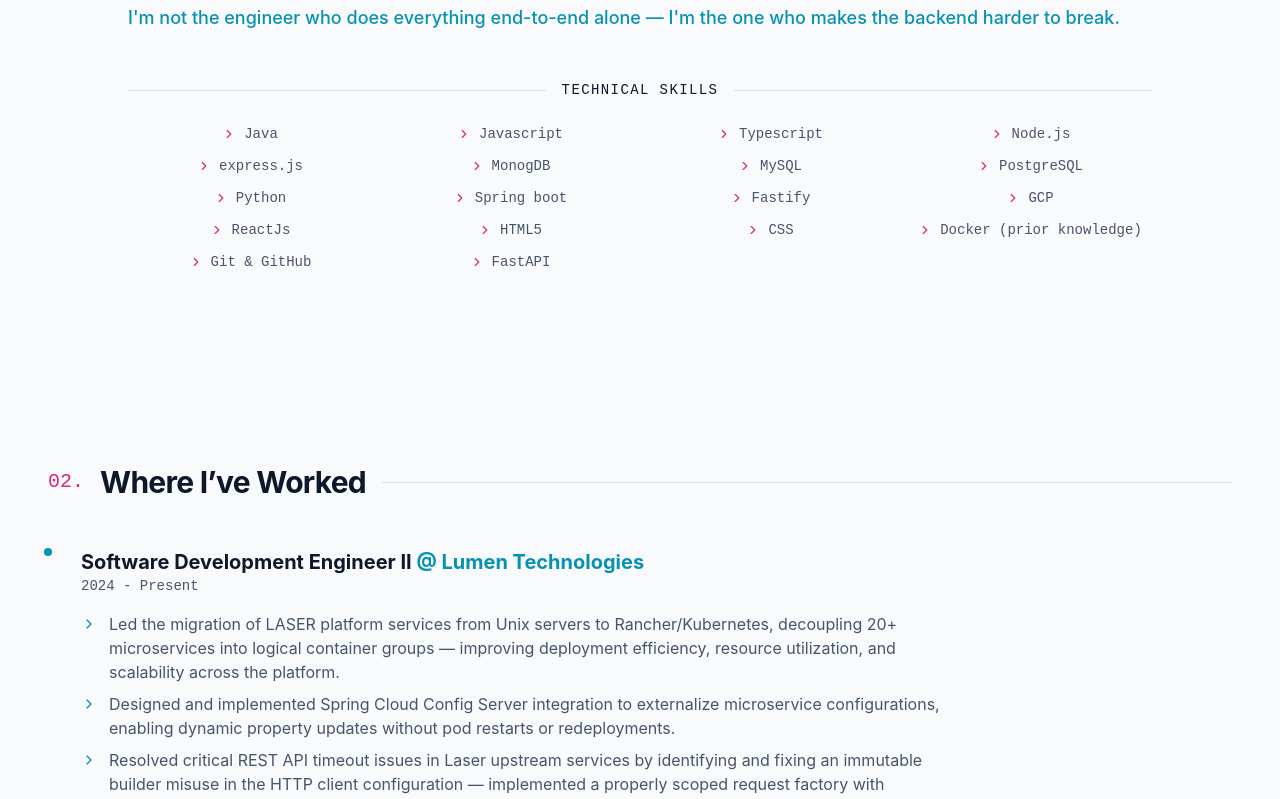
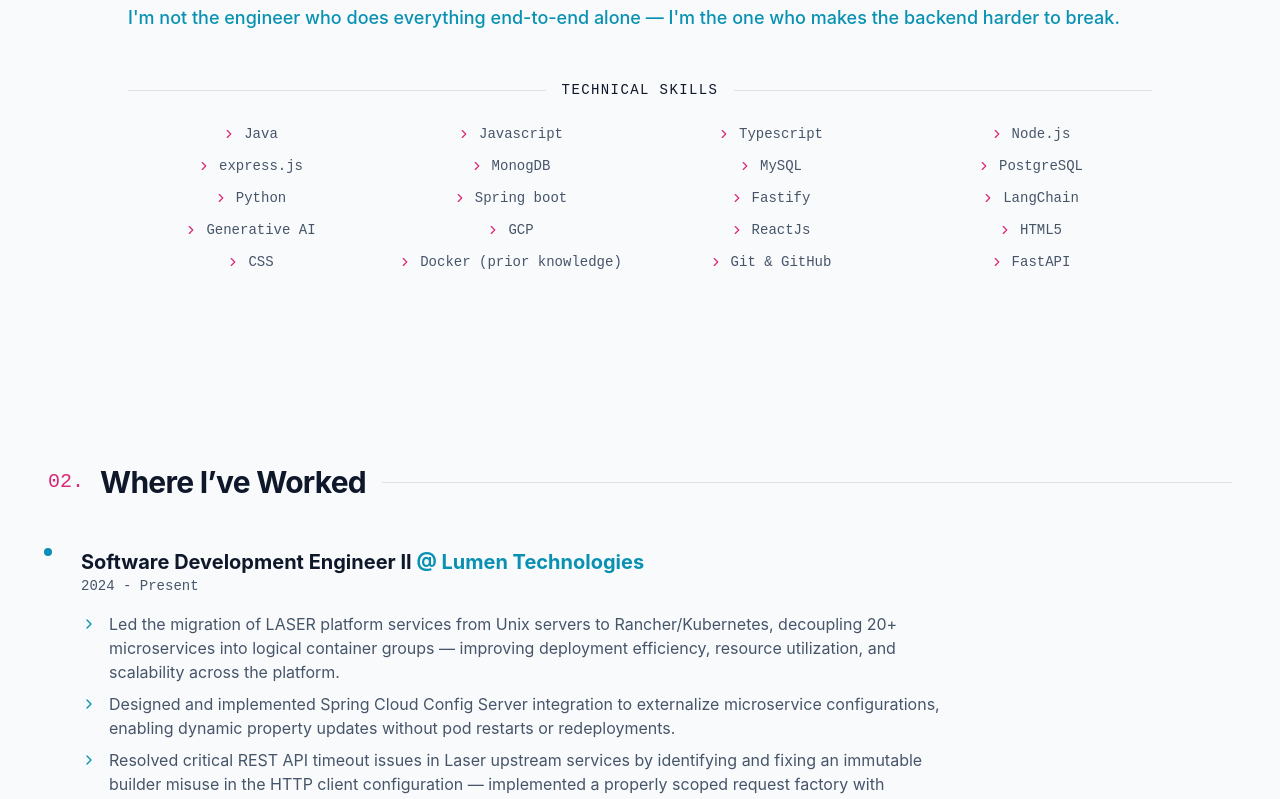
Before and after one commit to Kaushik-FSD/Portfolio-Kaushik-M, a React (Vite) app: page / in a window 1280 px wide. Shown: the part 1300-2099 px from the top of the page. Built offline with nearby package versions, Linux system fonts and the light colour scheme.

Commit message:
Update App.tsx

```diff
--- a/src/App.tsx
+++ b/src/App.tsx
@@ -288,7 +288,7 @@ export default function App() {
                 {[
                   "Java", "Javascript", "Typescript", "Node.js", "express.js",
                   "MonogDB", "MySQL", "PostgreSQL", "Python", "Spring boot",
-                  "Fastify", "GCP", "ReactJs", "HTML5", "CSS",
+                  "Fastify", "LangChain", "Generative AI", "GCP", "ReactJs", "HTML5", "CSS",
                   "Docker (prior knowledge)", "Git & GitHub", "FastAPI"
                 ].map((skill) => (
                   <div key={skill} className="flex items-center gap-2 text-text-secondary text-sm font-mono hover:text-accent-cyan transition-colors cursor-default">
```
